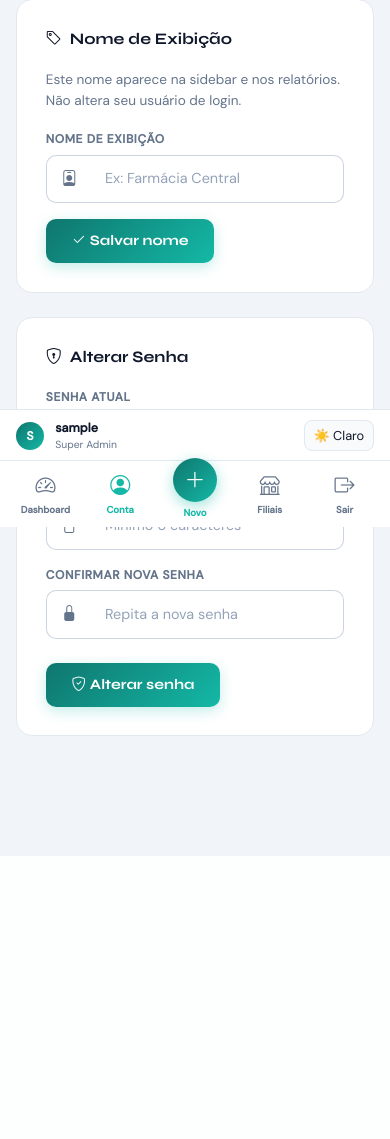
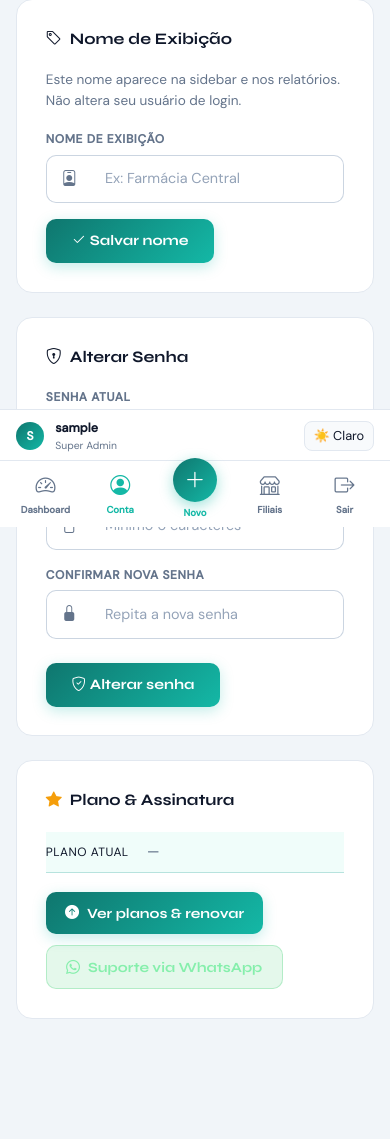
Before and after one commit to TeilonS/MedControl, a Flask app: page /alterar-senha in a window 390 px wide. Shown: the part 317-1456 px from the top of the page. Before the commit the page ends 1053 px from the top, so only its background shows below. Run offline with Flask 3, Linux system fonts and the light colour scheme; the visitor is signed in with stand-in values (Sample User, id 1); parts of the project's set-up code (start-up, migrations or seed data) failed here and were passed over; some libraries are stand-ins or nearby versions.

Commit message:
fix: mobile nav fixa no scroll (z-index+GPU layer); feat: card plano/assinatura na conta

```diff
--- a/templates/alterar_senha.html
+++ b/templates/alterar_senha.html
@@ -81,9 +81,12 @@
     /* ── MOBILE BOTTOM NAV ── */
     .mobile-nav {
       display: none;
-      position: fixed; bottom: 0; left: 0; right: 0; z-index: 300;
+      position: fixed; bottom: 0; left: 0; right: 0; z-index: 9999;
       background: var(--sb-bg); border-top: 1px solid var(--border);
       padding: 0;
+      will-change: transform;
+      transform: translateZ(0);
+      -webkit-transform: translateZ(0);
     }
 
     /* Faixa superior da nav: avatar + nome + toggle */
@@ -264,6 +267,55 @@
       </button>
     </form>
   </div>
+
+  <!-- PLANO ATUAL -->
+  <div class="card-sec">
+    <h3><i class="bi bi-star-fill" style="color:#f59e0b"></i> Plano & Assinatura</h3>
+
+    <div class="info-row">
+      <span class="info-label">Plano atual</span>
+      <span class="info-val">
+        {% if usuario.rede %}
+          {% set p = usuario.rede.plano or 'basico' %}
+          {% if p == 'basico' %}<span style="color:#60a5fa;font-weight:700">Básico</span>
+          {% elif p == 'profissional' %}<span style="color:#a78bfa;font-weight:700">Profissional</span>
+          {% elif p == 'rede' %}<span style="color:#34d399;font-weight:700">Rede</span>
+          {% else %}<span style="color:var(--muted)">—</span>
+          {% endif %}
+        {% else %}<span style="color:var(--muted)">—</span>{% endif %}
+      </span>
+    </div>
+
+    {% if usuario.rede and usuario.rede.plano_expira %}
+    <div class="info-row">
+      <span class="info-label">Válido até</span>
+      <span class="info-val" id="plano-expira">
+        {{ usuario.rede.plano_expira.strftime('%d/%m/%Y') }}
+      </span>
+    </div>
+    {% endif %}
+
+    <div style="margin-top:1.2rem;display:flex;flex-wrap:wrap;gap:.7rem">
+      <a href="{{ url_for('planos') }}"
+         style="display:inline-flex;align-items:center;gap:.5rem;
+                background:linear-gradient(135deg,var(--primary),var(--primary-l));
+                color:white;border:none;border-radius:10px;padding:.65rem 1.2rem;
+                font-family:'Syne',sans-serif;font-weight:700;font-size:.88rem;
+                text-decoration:none;box-shadow:0 4px 14px rgba(20,184,166,0.25)">
+        <i class="bi bi-arrow-up-circle-fill"></i> Ver planos & renovar
+      </a>
+      <a href="https://wa.me/5577999999999?text=Olá,%20preciso%20de%20suporte%20com%20meu%20plano%20MedControl"
+         target="_blank"
+         style="display:inline-flex;align-items:center;gap:.5rem;
+                background:rgba(34,197,94,0.12);color:#86efac;
+                border:1px solid rgba(34,197,94,0.25);border-radius:10px;
+                padding:.65rem 1.2rem;font-family:'Syne',sans-serif;
+                font-weight:700;font-size:.88rem;text-decoration:none">
+        <i class="bi bi-whatsapp"></i> Suporte via WhatsApp
+      </a>
+    </div>
+  </div>
+
 </main>
 
 <script src="https://cdn.jsdelivr.net/npm/bootstrap@5.3.2/dist/js/bootstrap.bundle.min.js"></script>
--- a/templates/cadastro.html
+++ b/templates/cadastro.html
@@ -158,9 +158,12 @@
     /* ── MOBILE BOTTOM NAV ── */
     .mobile-nav {
       display: none;
-      position: fixed; bottom: 0; left: 0; right: 0; z-index: 300;
+      position: fixed; bottom: 0; left: 0; right: 0; z-index: 9999;
       background: var(--sb-bg); border-top: 1px solid var(--border);
       padding: 0;
+      will-change: transform;
+      transform: translateZ(0);
+      -webkit-transform: translateZ(0);
     }
 
     /* Faixa superior da nav: avatar + nome + toggle */
--- a/templates/gerenciar_filiais.html
+++ b/templates/gerenciar_filiais.html
@@ -58,9 +58,12 @@
     /* ── MOBILE BOTTOM NAV ── */
     .mobile-nav {
       display: none;
-      position: fixed; bottom: 0; left: 0; right: 0; z-index: 300;
+      position: fixed; bottom: 0; left: 0; right: 0; z-index: 9999;
       background: var(--sb-bg); border-top: 1px solid var(--border);
       padding: 0;
+      will-change: transform;
+      transform: translateZ(0);
+      -webkit-transform: translateZ(0);
     }
 
     /* Faixa superior da nav: avatar + nome + toggle */
--- a/templates/planos.html
+++ b/templates/planos.html
@@ -115,9 +115,12 @@
     /* ── MOBILE BOTTOM NAV ── */
     .mobile-nav {
       display: none;
-      position: fixed; bottom: 0; left: 0; right: 0; z-index: 300;
+      position: fixed; bottom: 0; left: 0; right: 0; z-index: 9999;
       background: var(--sb-bg); border-top: 1px solid var(--border);
       padding: 0;
+      will-change: transform;
+      transform: translateZ(0);
+      -webkit-transform: translateZ(0);
     }
 
     /* Faixa superior da nav: avatar + nome + toggle */
```
Also changed, not shown: templates/index.html (+6 -1 lines).
